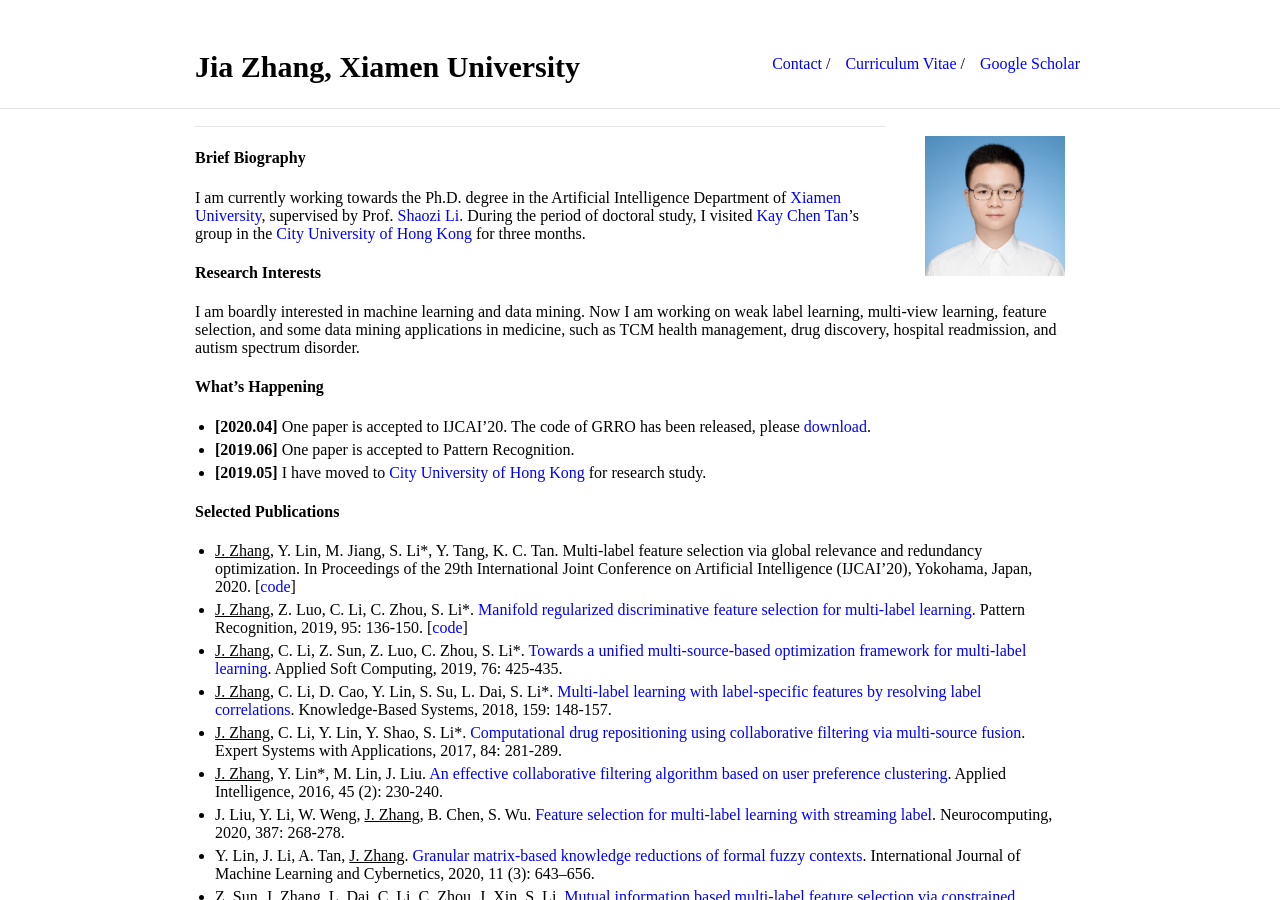
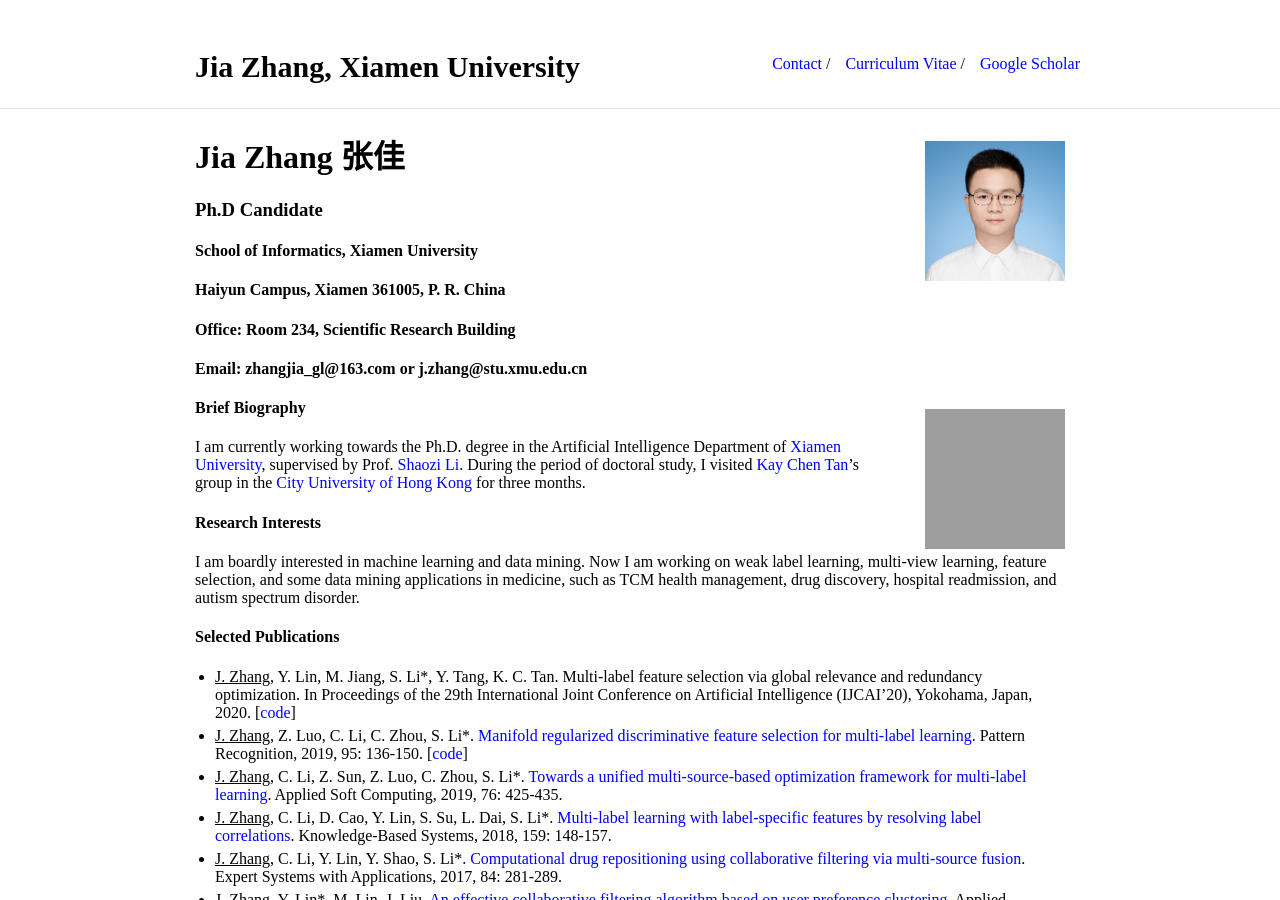
Before and after one commit to jiazhang-ml/jiazhang-ml.github.io, a Jekyll site: the page built from index.md, in a window 1280 px wide and 900 px high. Built offline with Jekyll 4.4.1, drawn with Linux system fonts in a browser that asks for light colours; grey boxes are pictures that could not be loaded.

Commit message:
Update index.md

```diff
--- a/index.md
+++ b/index.md
@@ -4,6 +4,14 @@ layout: default
 
 <img class="profile-picture" src="jiazhang.jpg">
 
+# Jia Zhang 张佳
+### Ph.D Candidate
+#### School of Informatics, Xiamen University
+#### Haiyun Campus, Xiamen 361005, P. R. China
+#### Office: Room 234, Scientific Research Building
+#### Email: zhangjia_gl@163.com or j.zhang@stu.xmu.edu.cn
+
+<img class="profile-picture" src="XMU.jpg">
 ---
 
 #### Brief Biography
@@ -13,12 +21,6 @@ I am currently working towards the Ph.D. degree in the Artificial Intelligence D
 #### Research Interests
 
 I am boardly interested in machine learning and data mining. Now I am working on weak label learning, multi-view learning, feature selection, and some data mining applications in medicine, such as TCM health management, drug discovery, hospital readmission, and autism spectrum disorder.
-
-#### What's Happening
-
-* **[2020.04]** One paper is accepted to IJCAI'20. The code of GRRO has been released, please [download](GRRO-master.zip).
-* **[2019.06]** One paper is accepted to Pattern Recognition.
-* **[2019.05]** I have moved to [City University of Hong Kong](https://www.cityu.edu.hk/) for research study.
 
 #### Selected Publications
 
```
